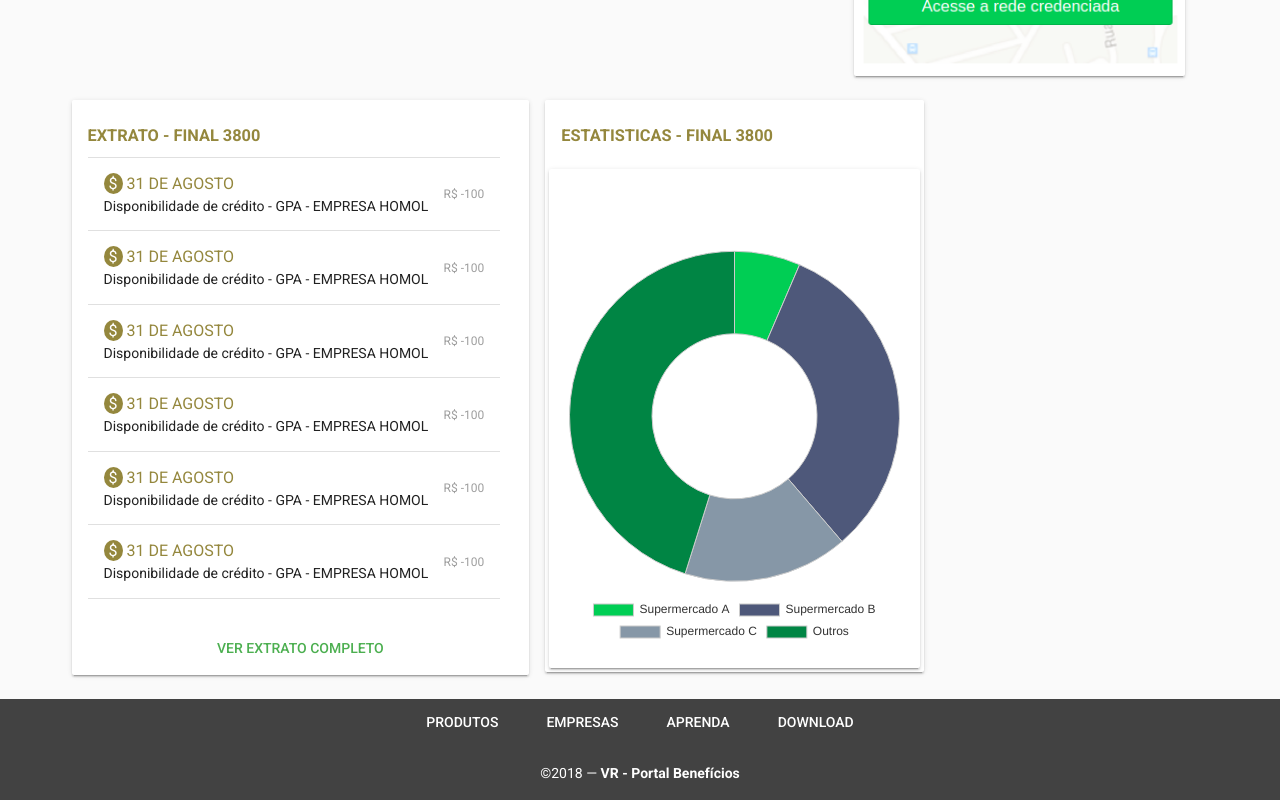
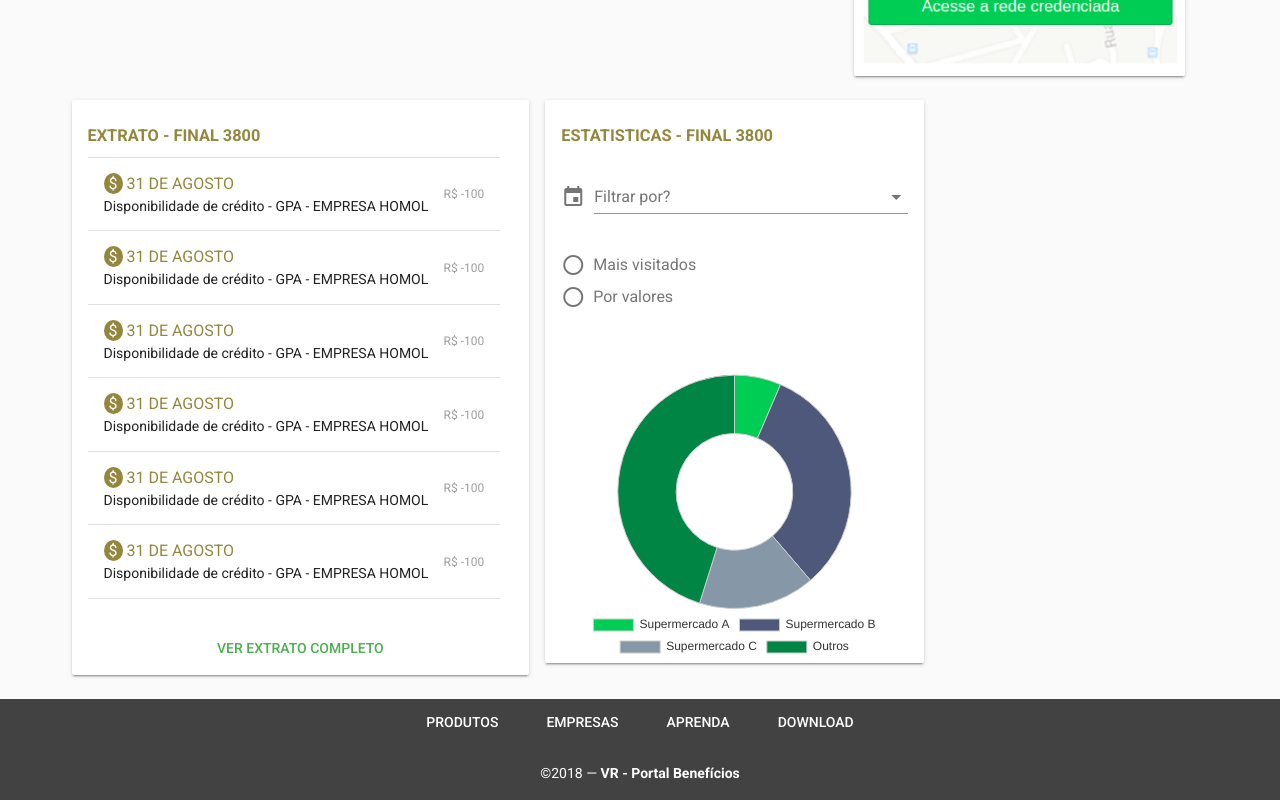
Before and after one commit to pdemutti/poc-vue, a Vue app in the folder frontend/: page /#/ in a window 1280 px wide. Shown: the part 518-1318 px from the top of the page. Built offline with nearby package versions, Linux system fonts and the light colour scheme.

Commit message:
grafico ok com filtros no componente de estastisticas

```diff
--- a/frontend/src/components/painel/Estatisticas.vue
+++ b/frontend/src/components/painel/Estatisticas.vue
@@ -4,21 +4,41 @@
       <h3 class="text-uppercase color-brown">Estatisticas - Final 3800</h3>
     </v-card-title>
 
-    <v-layout row wrap class="pa-1">
+    <v-layout row wrap class="pl-3 pr-3">
+      <v-flex xs12>
+        <v-select
+          prepend-icon="event"
+          label="Filtrar por?"
+          v-model="diaSelecionado"
+          :items="dias"
+        ></v-select>
+      </v-flex>
+    </v-layout>
+
+    <v-layout row wrap class="pl-3 pr-3">
+      <v-flex xs12>
+        <v-radio-group v-model="radioGroup">
+          <v-radio
+            v-for="item in filtroDias"
+            :key="item"
+            :label="`${item}`"
+            :value="item"
+          ></v-radio>
+        </v-radio-group>
+      </v-flex>
+    </v-layout>
+
+    <v-layout row wrap class="pl-1 pr-1">
       <v-flex xs12 sm12>
-        <v-card class="background-dark-gray">
-          <v-card-title primary-title class="card-title">
         <div>
           <h3 class="headline mb-0">
             <v-layout row wrap>
-                  <v-flex xs12 class="pa-1 box">
-                    <canvas class="canvas" ref="canvas" width="1100" height="1500"></canvas>
+              <v-flex xs12 class="pl-1 pr-1 box">
+                <canvas class="canvas" ref="canvas" width="1100" height="1000"></canvas>
               </v-flex>
             </v-layout>
           </h3>
         </div>
-          </v-card-title>
-        </v-card>
       </v-flex>
     </v-layout>
 
@@ -30,16 +50,15 @@ import { Doughnut } from 'vue-chartjs'
 
 export default {
   extends: Doughnut,
-  // computed: {
-  //   chartData () {
-  //     return this.renderChart(this.data, this.chartOptions)
-  //   }
-  // },
   mounted () {
     this.renderChart(this.data, this.chartOptions)
   },
   data () {
     return {
+      filtroDias: ['Mais visitados', 'Por valores'],
+      radioGroup: 1,
+      diaSelecionado: '',
+      dias: ['30 dias', '3 meses', '1 ano'],
       data: {
         labels: ['Supermercado A', 'Supermercado B', 'Supermercado C', 'Outros'],
         datasets: [
```
Lines whose indentation alone changed are shown as unchanged.
